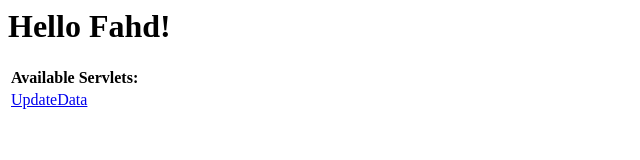
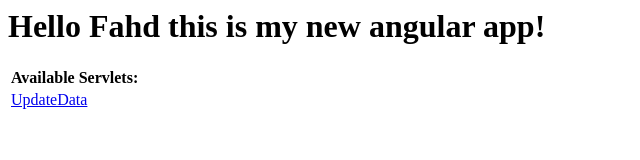
Before and after one commit to fahdrafi/Aughma-Dataflow-Service, a plain HTML site: page war/index.html in a window 1280 px wide. Shown: the whole page, without its empty margins (0-640 px from the left). Drawn offline with Linux system fonts and the light colour scheme.

Commit message:
testing angular app deployment

```diff
--- a/war/index.html
+++ b/war/index.html
@@ -13,7 +13,7 @@
   </head>
 
   <body>
-    <h1>Hello Fahd!</h1>
+    <h1>Hello Fahd this is my new angular app!</h1>
 
     <table>
       <tr>
```
